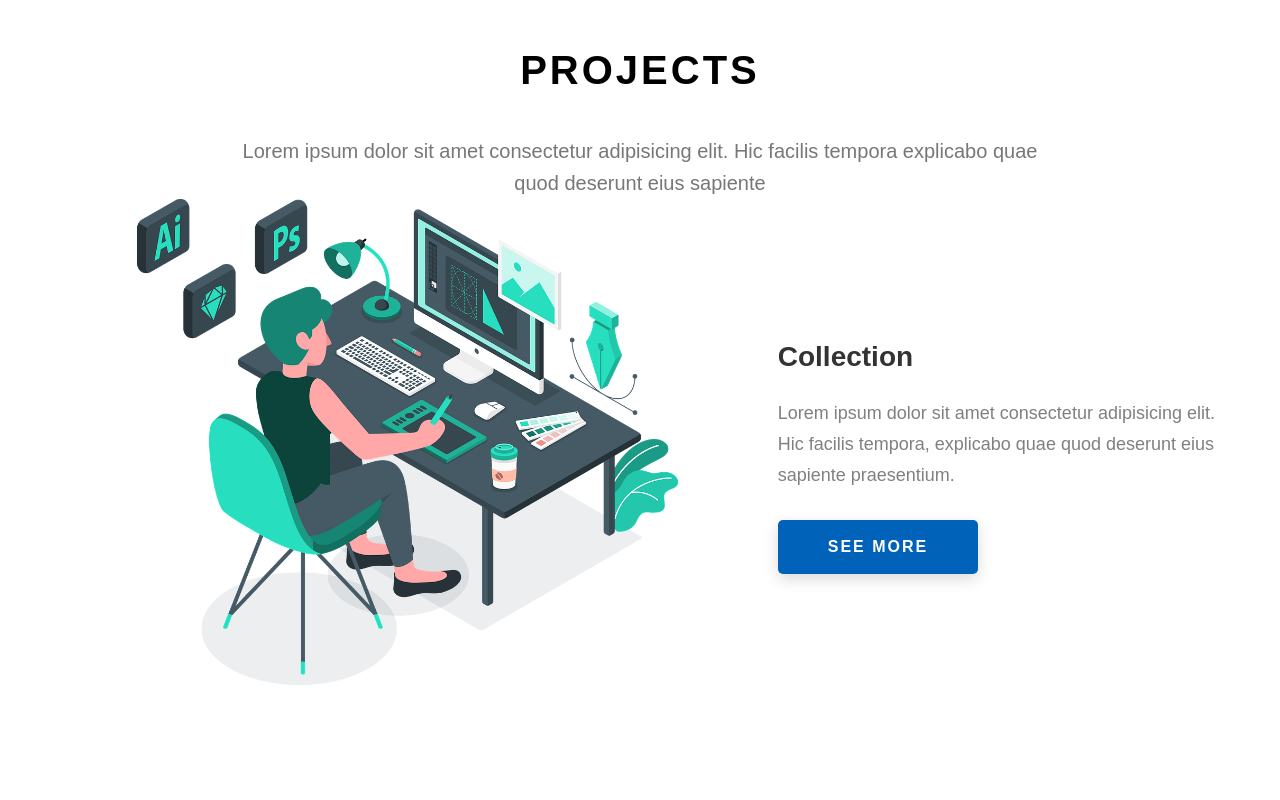
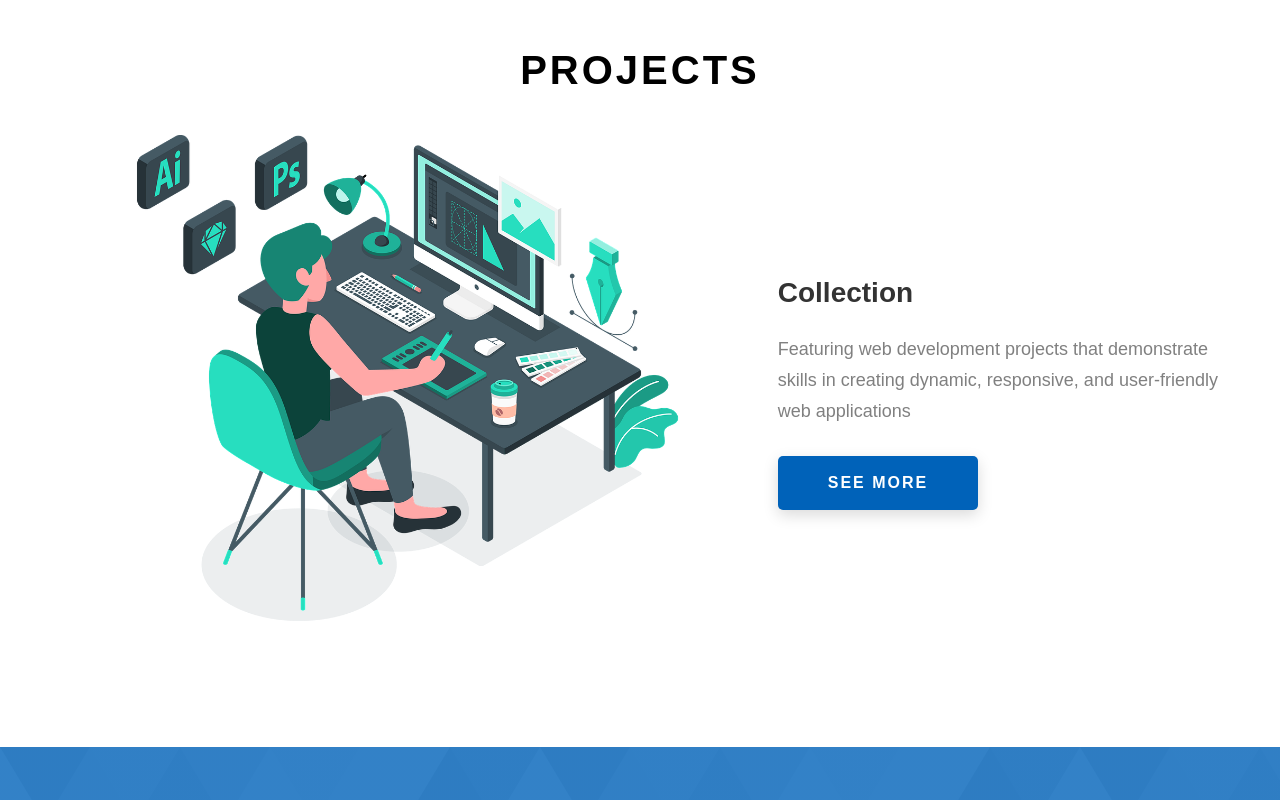
Before and after one commit to vishesh425/Portfolio, a React (Create React App) app: page / in a window 1280 px wide. Shown: the part 1840-2640 px from the top of the page. Built offline with nearby package versions, Linux system fonts and the light colour scheme.

Commit message:
chaneges in projct file

```diff
--- a/src/Component/projects.js
+++ b/src/Component/projects.js
@@ -10,8 +10,8 @@ function projects() {
         <h2 class="heading heading-sec heading-sec__mb-bg">
           <span class="heading-sec__main">Projects</span>
           <span class="heading-sec__sub">
-            Lorem ipsum dolor sit amet consectetur adipisicing elit. Hic facilis
-            tempora explicabo quae quod deserunt eius sapiente
+          {/* Featuring web development projects that demonstrate skills in creating dynamic,
+          responsive, and user-friendly web applications. */}
           </span>
         </h2>
 
@@ -28,9 +28,8 @@ function projects() {
             <div class="projects__row-content">
               <h3 class="projects__row-content-title">Collection</h3>
               <p class="projects__row-content-desc">
-                Lorem ipsum dolor sit amet consectetur adipisicing elit. Hic
-                facilis tempora, explicabo quae quod deserunt eius sapiente
-                praesentium.
+              Featuring web development projects that demonstrate skills in creating dynamic,
+               responsive, and user-friendly web applications
               </p>
 
               <Link
@@ -44,7 +43,7 @@ function projects() {
 
 
 
-          <div class="projects__row">
+          {/* <div class="projects__row">
             <div class="projects__row-img-cont">
               <img
                 src={example_img}
@@ -67,7 +66,9 @@ function projects() {
               >Case Study
               </Link>
             </div>
-          </div>
+          </div> */}
+
+{/*
           <div class="projects__row">
             <div class="projects__row-img-cont">
               <img
@@ -91,7 +92,9 @@ function projects() {
               >Case Study
               </Link>
             </div>
-          </div>
+          </div> */}
+
+
         </div>
       </div>
     </section>
```
